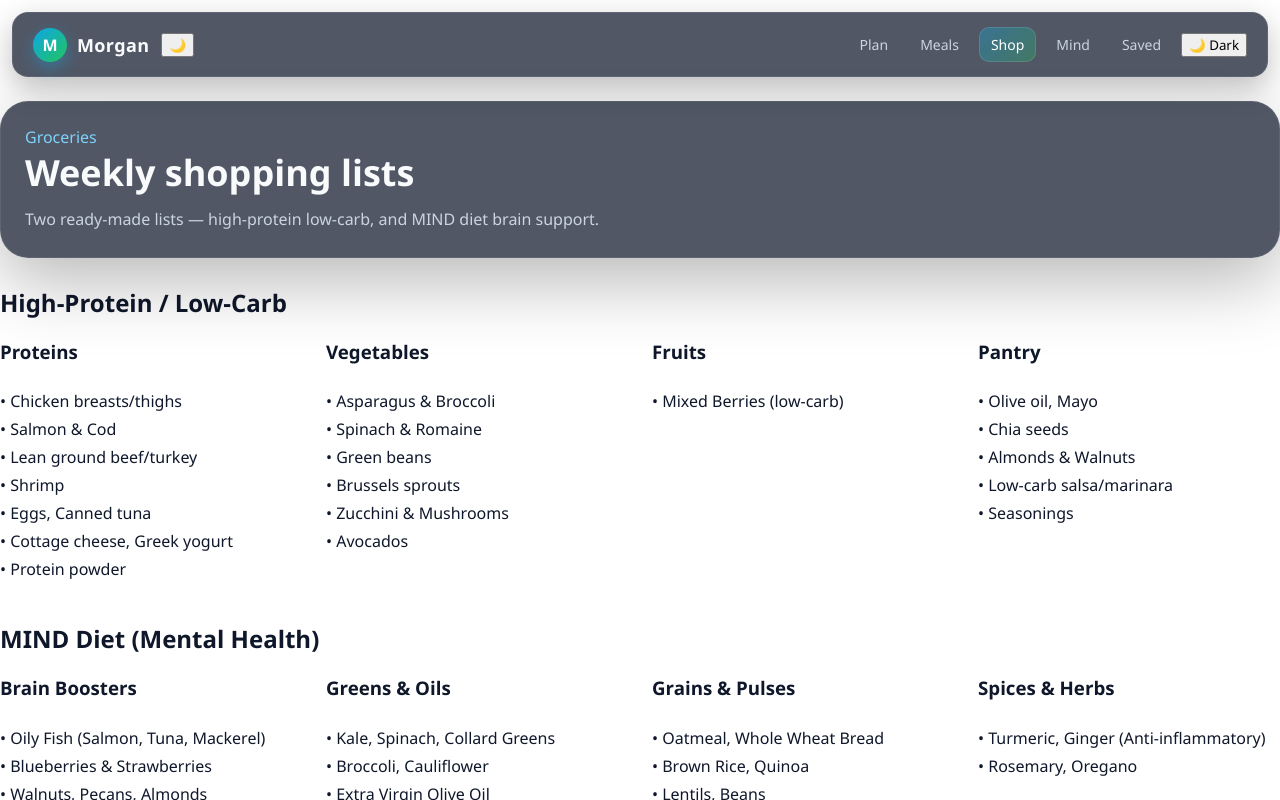
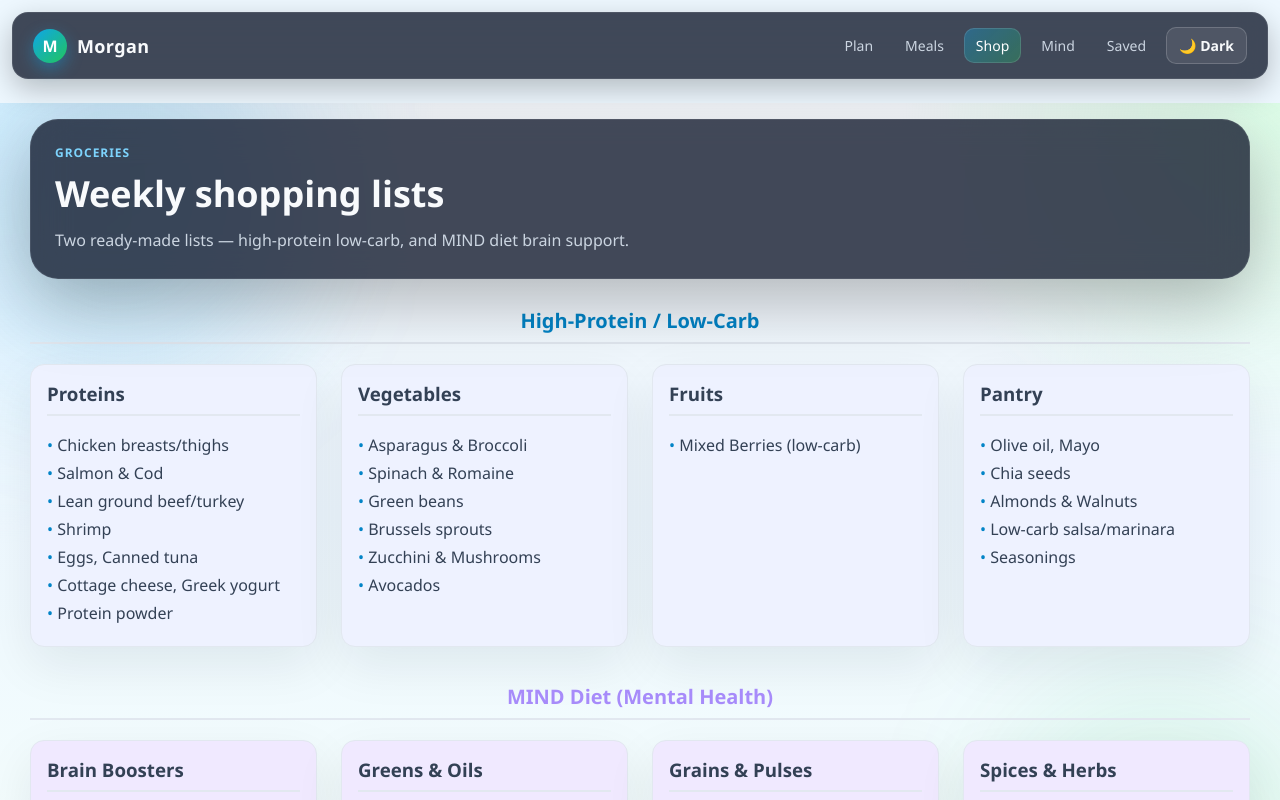
Before and after one commit to KristineMK72/Meal-Plan-Guide, a Next.js app: page /shoplist in a window 1280 px wide. Shown: the top 800 px of the page. Built offline with nearby package versions, Linux system fonts and the light colour scheme.

Commit message:
Theme CSS: dark mode variables, app-shell, page utilities, theme toggle

```diff
--- a/styles/global.css
+++ b/styles/global.css
@@ -1,4 +1,63 @@
-/* /styles/global.css — responsive + delightful */
+/* /styles/global.css — themes, responsive, delightful */
+
+:root,
+[data-theme="light"] {
+  --bg-page: radial-gradient(circle at top left, #e0f2fe 0%, transparent 28%),
+    radial-gradient(circle at top right, #dcfce7 0%, transparent 24%),
+    linear-gradient(180deg, #f8fbff 0%, #eef8ff 45%, #f6fffb 100%);
+  --bg-body: #eef8ff;
+  --text: #0f172a;
+  --text-body: #334155;
+  --text-muted: #64748b;
+  --accent: #0284c7;
+  --border: #e2e8f0;
+  --panel-bg: rgba(255, 255, 255, 0.88);
+  --panel-border: rgba(255, 255, 255, 0.7);
+  --panel-shadow: 0 18px 50px rgba(15, 23, 42, 0.08);
+  --day-bg: #f8fbff;
+  --day-border: #dbeafe;
+  --input-bg: #ffffff;
+  --input-border: #cbd5e1;
+  --action-bg: #f8fafc;
+  --action-border: #cbd5e1;
+  --shop-border: #f1f5f9;
+  --skeleton-a: #f1f5f9;
+  --skeleton-b: #e2e8f0;
+  --preset-bg: #eff6ff;
+  --preset-border: #bfdbfe;
+  --preset-color: #1d4ed8;
+  --static-blue: #eef2ff;
+  --static-purple: #f0e9ff;
+}
+
+[data-theme="dark"] {
+  --bg-page: radial-gradient(circle at top left, rgba(14, 165, 233, 0.18) 0%, transparent 32%),
+    radial-gradient(circle at top right, rgba(34, 197, 94, 0.14) 0%, transparent 28%),
+    linear-gradient(180deg, #0b1220 0%, #0f172a 50%, #0c1a14 100%);
+  --bg-body: #0b1220;
+  --text: #f1f5f9;
+  --text-body: #cbd5e1;
+  --text-muted: #94a3b8;
+  --accent: #38bdf8;
+  --border: #334155;
+  --panel-bg: rgba(30, 41, 59, 0.88);
+  --panel-border: rgba(148, 163, 184, 0.18);
+  --panel-shadow: 0 18px 50px rgba(0, 0, 0, 0.35);
+  --day-bg: rgba(15, 23, 42, 0.65);
+  --day-border: rgba(56, 189, 248, 0.2);
+  --input-bg: rgba(15, 23, 42, 0.8);
+  --input-border: #475569;
+  --action-bg: rgba(51, 65, 85, 0.8);
+  --action-border: #475569;
+  --shop-border: #334155;
+  --skeleton-a: #1e293b;
+  --skeleton-b: #334155;
+  --preset-bg: rgba(14, 165, 233, 0.12);
+  --preset-border: rgba(56, 189, 248, 0.35);
+  --preset-color: #7dd3fc;
+  --static-blue: rgba(30, 58, 138, 0.35);
+  --static-purple: rgba(76, 29, 149, 0.35);
+}
 
 *,
 *::before,
@@ -16,7 +75,9 @@ body {
   padding: 0;
   font-family: "Segoe UI", system-ui, -apple-system, Arial, Helvetica, sans-serif;
   overflow-x: hidden;
-  color: #0f172a;
+  color: var(--text);
+  background: var(--bg-body);
+  transition: background 0.25s ease, color 0.25s ease;
 }
 
 img {
@@ -38,6 +99,157 @@ a:focus-visible {
   outline-offset: 2px;
 }
 
+/* App shell */
+.app-shell {
+  min-height: 100vh;
+  position: relative;
+  overflow: hidden;
+  background: var(--bg-page);
+  padding: 16px 12px 56px;
+}
+
+.app-shell-inner {
+  max-width: 1220px;
+  margin: 0 auto;
+  position: relative;
+  z-index: 2;
+  width: 100%;
+}
+
+.app-shell-glow {
+  position: absolute;
+  border-radius: 50%;
+  filter: blur(70px);
+  pointer-events: none;
+}
+
+.app-shell-glow-one {
+  width: 360px;
+  height: 360px;
+  background: rgba(14, 165, 233, 0.14);
+  top: -80px;
+  left: -60px;
+}
+
+.app-shell-glow-two {
+  width: 320px;
+  height: 320px;
+  background: rgba(34, 197, 94, 0.12);
+  bottom: 10px;
+  right: -40px;
+}
+
+/* Theme toggle */
+.theme-toggle {
+  background: rgba(255, 255, 255, 0.08);
+  border: 1px solid rgba(255, 255, 255, 0.18);
+  border-radius: 10px;
+  color: #f8fafc;
+  padding: 8px 12px;
+  cursor: pointer;
+  font-size: 14px;
+  font-weight: 600;
+  transition: background 0.15s ease;
+}
+
+.theme-toggle:hover {
+  background: rgba(255, 255, 255, 0.14);
+}
+
+.theme-toggle-desktop {
+  display: none;
+}
+
+@media (min-width: 769px) {
+  .theme-toggle-desktop {
+    display: inline-flex;
+    align-items: center;
+  }
+
+  .navbar-top .theme-toggle {
+    display: none;
+  }
+}
+
+/* Page helpers */
+.page-eyebrow {
+  font-size: 12px;
+  font-weight: 800;
+  letter-spacing: 0.08em;
+  text-transform: uppercase;
+  color: var(--accent);
+  margin-bottom: 8px;
+}
+
+.page-title {
+  color: var(--text);
+  font-size: 32px;
+}
+
+.page-sub {
+  color: var(--text-muted);
+  line-height: 1.6;
+}
+
+.section-heading {
+  color: var(--accent);
+  text-align: center;
+  border-bottom: 2px solid var(--border);
+  padding-bottom: 0.5rem;
+  margin: 0 0 1.25rem;
+  font-size: 1.25rem;
+}
+
+.section-heading--purple {
+  color: #a78bfa;
+}
+
+.meal-row {
+  display: flex;
+  align-items: flex-start;
+  gap: 0.75rem;
+  margin-bottom: 0.5rem;
+  color: var(--text-body);
+}
+
+.meal-emoji {
+  flex-shrink: 0;
+  font-size: 1.1rem;
+  line-height: 1.4;
+}
+
+.day-card-surface {
+  border: 1px solid var(--day-border);
+  border-radius: 16px;
+  padding: 14px;
+  background: var(--day-bg);
+  color: var(--text-body);
+}
+
+.prep-tip-box {
+  margin: 10px 0 0;
+  padding: 10px 12px;
+  border-radius: 12px;
+  background: rgba(14, 165, 233, 0.1);
+  color: var(--text-body);
+}
+
+.shop-static-card {
+  padding: 1rem;
+  border-radius: 14px;
+  border: 1px solid var(--border);
+  color: var(--text-body);
+  box-shadow: var(--panel-shadow);
+}
+
+.shop-static-card--blue {
+  background: var(--static-blue);
+}
+
+.shop-static-card--purple {
+  background: var(--static-purple);
+}
+
 /* --- ANIMATIONS --- */
 @keyframes fadeInUp {
   from {
@@ -56,12 +268,8 @@ a:focus-visible {
 }
 
 @keyframes pulseGlow {
-  0%, 100% {
-    box-shadow: 0 0 0 0 rgba(14, 165, 233, 0.35);
-  }
-  50% {
-    box-shadow: 0 0 0 12px rgba(14, 165, 233, 0);
-  }
+  0%, 100% { box-shadow: 0 0 0 0 rgba(14, 165, 233, 0.35); }
+  50% { box-shadow: 0 0 0 12px rgba(14, 165, 233, 0); }
 }
 
 @keyframes float {
@@ -109,7 +317,7 @@ a:focus-visible {
 }
 
 .skeleton {
-  background: linear-gradient(90deg, #f1f5f9 25%, #e2e8f0 50%, #f1f5f9 75%);
+  background: linear-gradient(90deg, var(--skeleton-a) 25%, var(--skeleton-b) 50%, var(--skeleton-a) 75%);
   background-size: 200% 100%;
   animation: shimmer 1.4s ease infinite;
   border-radius: 12px;
@@ -121,7 +329,7 @@ a:focus-visible {
   height: 6px;
   margin: 0 2px;
   border-radius: 50%;
-  background: #64748b;
+  background: var(--text-muted);
   animation: typingDot 1.2s infinite ease-in-out;
 }
 
@@ -129,9 +337,9 @@ a:focus-visible {
 .typing-dots span:nth-child(3) { animation-delay: 0.3s; }
 
 .preset-btn {
-  border: 1px solid #bfdbfe;
-  background: #eff6ff;
-  color: #1d4ed8;
+  border: 1px solid var(--preset-border);
+  background: var(--preset-bg);
+  color: var(--preset-color);
   border-radius: 999px;
   padding: 8px 12px;
   font-size: 14px;
@@ -156,9 +364,10 @@ a:focus-visible {
   align-items: flex-start;
   gap: 10px;
   padding: 8px 0;
-  border-bottom: 1px solid #f1f5f9;
+  border-bottom: 1px solid var(--shop-border);
   cursor: pointer;
   transition: opacity 0.2s ease;
+  color: var(--text-body);
 }
 
 .shop-item:last-child {
@@ -183,8 +392,9 @@ a:focus-visible {
 }
 
 .action-btn {
-  border: 1px solid #cbd5e1;
-  background: #f8fafc;
+  border: 1px solid var(--action-border);
+  background: var(--action-bg);
+  color: var(--text);
   border-radius: 12px;
   padding: 10px 14px;
   cursor: pointer;
@@ -194,9 +404,9 @@ a:focus-visible {
 }
 
 .action-btn:hover {
-  background: #f1f5f9;
   transform: translateY(-1px);
-  box-shadow: 0 4px 12px rgba(15, 23, 42, 0.08);
+  box-shadow: 0 4px 12px rgba(15, 23, 42, 0.12);
+  filter: brightness(1.05);
 }
 
 .action-btn-primary {
@@ -215,21 +425,35 @@ a:focus-visible {
 }
 
 .glass-panel {
-  background: rgba(255, 255, 255, 0.82);
+  background: var(--panel-bg);
   backdrop-filter: blur(14px);
-  border: 1px solid rgba(255, 255, 255, 0.7);
+  border: 1px solid var(--panel-border);
   border-radius: 28px;
   padding: 22px;
-  box-shadow: 0 18px 50px rgba(15, 23, 42, 0.08);
+  box-shadow: var(--panel-shadow);
+  color: var(--text);
 }
 
 .glass-dark {
-  background: rgba(15, 23, 42, 0.72);
+  background: rgba(15, 23, 42, 0.78);
   backdrop-filter: blur(18px);
   border: 1px solid rgba(255, 255, 255, 0.08);
   border-radius: 28px;
   box-shadow: 0 24px 70px rgba(0, 0, 0, 0.28);
   color: #f8fafc;
+}
+
+/* Theme-aware form controls used via inline styles still get a boost */
+[data-theme="dark"] input,
+[data-theme="dark"] textarea {
+  background: var(--input-bg);
+  border-color: var(--input-border);
+  color: var(--text);
+}
+
+[data-theme="dark"] .glass-panel h2,
+[data-theme="dark"] .glass-panel h3 {
+  color: var(--text);
 }
 
 /* --- SHARED LAYOUT GRIDS --- */
@@ -303,7 +527,7 @@ a:focus-visible {
   align-items: center;
   padding: 14px 20px;
   margin: 12px 12px 24px;
-  background: rgba(15, 23, 42, 0.72);
+  background: rgba(15, 23, 42, 0.78);
   backdrop-filter: blur(16px);
   border: 1px solid rgba(255, 255, 255, 0.08);
   border-radius: 16px;
@@ -378,7 +602,7 @@ a:focus-visible {
   padding: 28px 20px;
   text-align: center;
   border-radius: 20px;
-  background: rgba(15, 23, 42, 0.85);
+  background: rgba(15, 23, 42, 0.9);
   border: 1px solid rgba(255, 255, 255, 0.08);
   color: #94a3b8;
   font-size: 0.9rem;
@@ -405,11 +629,11 @@ a:focus-visible {
   margin-bottom: 12px;
 }
 
-/* Print styles */
 @media print {
   .navbar,
   .app-footer,
   .navbar-toggle,
+  .theme-toggle,
   .chat-form,
   button {
     display: none !important;
@@ -439,9 +663,7 @@ a:focus-visible {
   }
 }
 
-/* ============================================
-   PORTRAIT
-   ============================================ */
+/* PORTRAIT */
 @media (orientation: portrait) and (max-width: 900px) {
   .hero-grid { grid-template-columns: 1fr; }
   .content-grid { grid-template-columns: 1fr; }
@@ -501,9 +723,7 @@ a:focus-visible {
   .page-padding { padding: 0.75rem; }
 }
 
-/* ============================================
-   LANDSCAPE
-   ============================================ */
+/* LANDSCAPE */
 @media (orientation: landscape) and (max-height: 500px) {
   .navbar {
     padding: 8px 16px;
```
